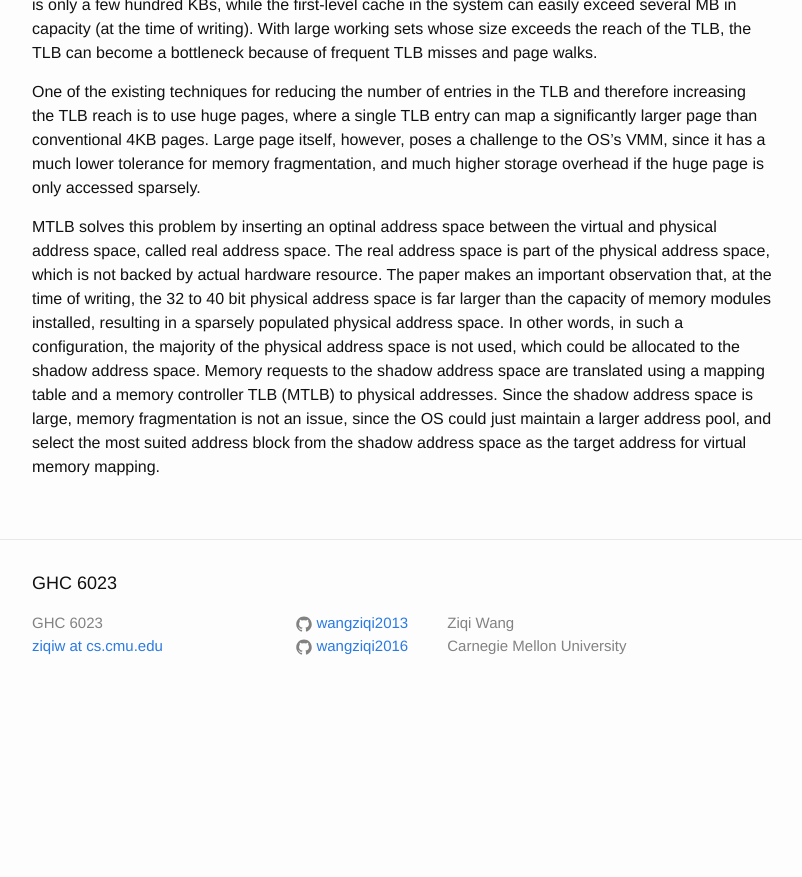
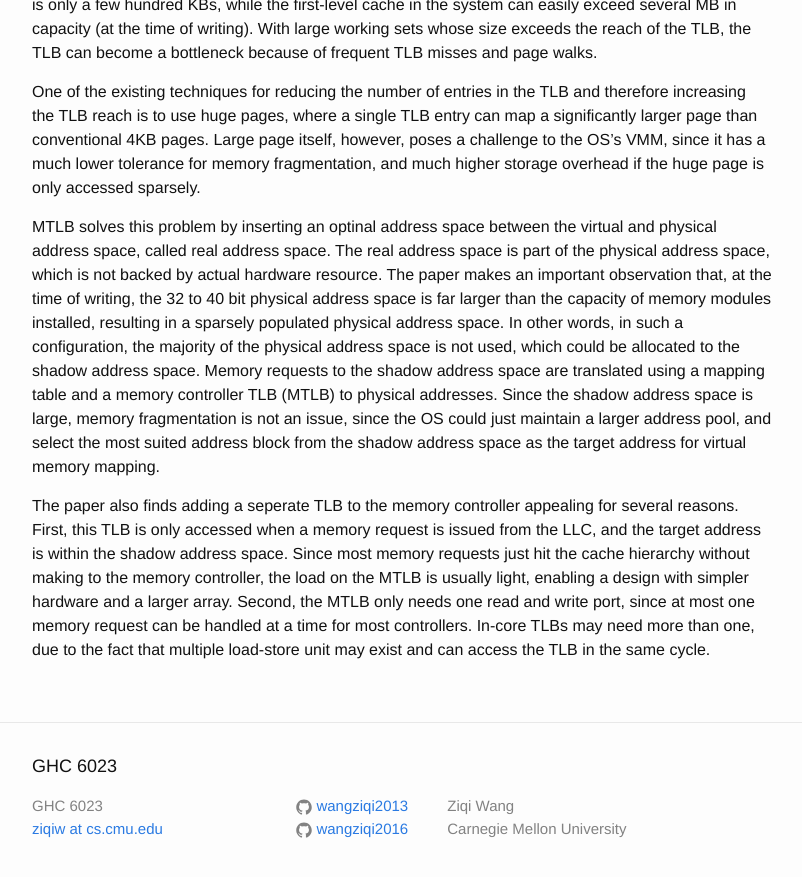
Before and after one commit to wangziqi2013/wangziqi2013.github.io, a Jekyll site: the page built from _posts/2020-06-05-increasing-tlb-reach-using-super-pages-backed-by-shadow-memory.markdown, in a window 1280 px wide and 900 px high, scrolled down 571 px. Shown: the top 877 px of the window, without its empty margins (238-1040 px from the left). Built offline with Jekyll 4.4.1, drawn with Linux system fonts in a browser that asks for light colours; before the commit the page ends 1288 px from its top, so only the background shows below that.

Commit message:
Adding reason

```diff
--- a/_posts/2020-06-05-increasing-tlb-reach-using-super-pages-backed-by-shadow-memory.markdown
+++ b/_posts/2020-06-05-increasing-tlb-reach-using-super-pages-backed-by-shadow-memory.markdown
@@ -33,3 +33,10 @@ to the shadow address space. Memory requests to the shadow address space are tra
 memory controller TLB (MTLB) to physical addresses. Since the shadow address space is large, memory fragmentation is
 not an issue, since the OS could just maintain a larger address pool, and select the most suited address block from the
 shadow address space as the target address for virtual memory mapping.
+
+The paper also finds adding a seperate TLB to the memory controller appealing for several reasons. First, this TLB is
+only accessed when a memory request is issued from the LLC, and the target address is within the shadow address space.
+Since most memory requests just hit the cache hierarchy without making to the memory controller, the load on the MTLB
+is usually light, enabling a design with simpler hardware and a larger array. Second, the MTLB only needs one read and
+write port, since at most one memory request can be handled at a time for most controllers. In-core TLBs may need more
+than one, due to the fact that multiple load-store unit may exist and can access the TLB in the same cycle.
```
